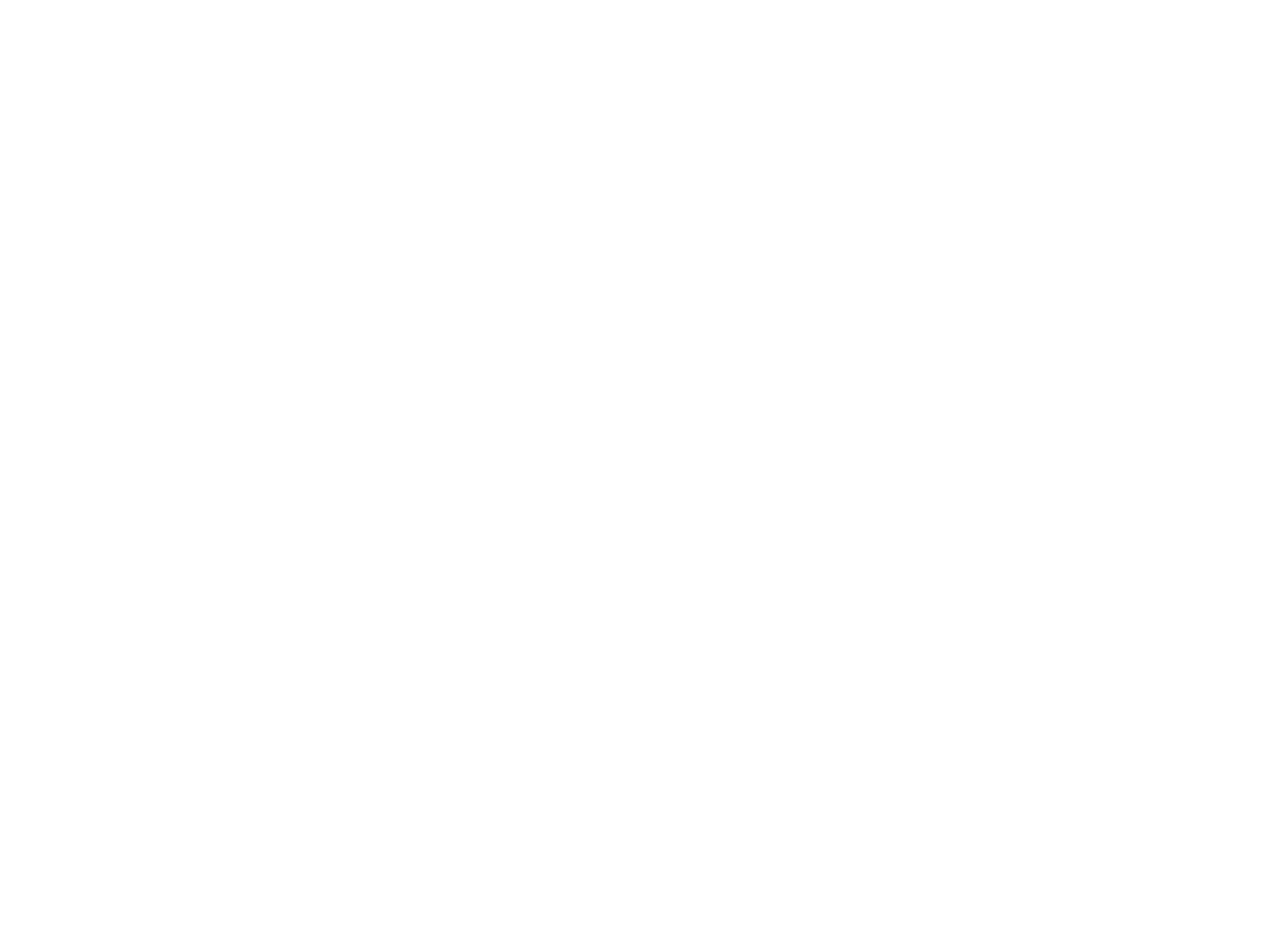
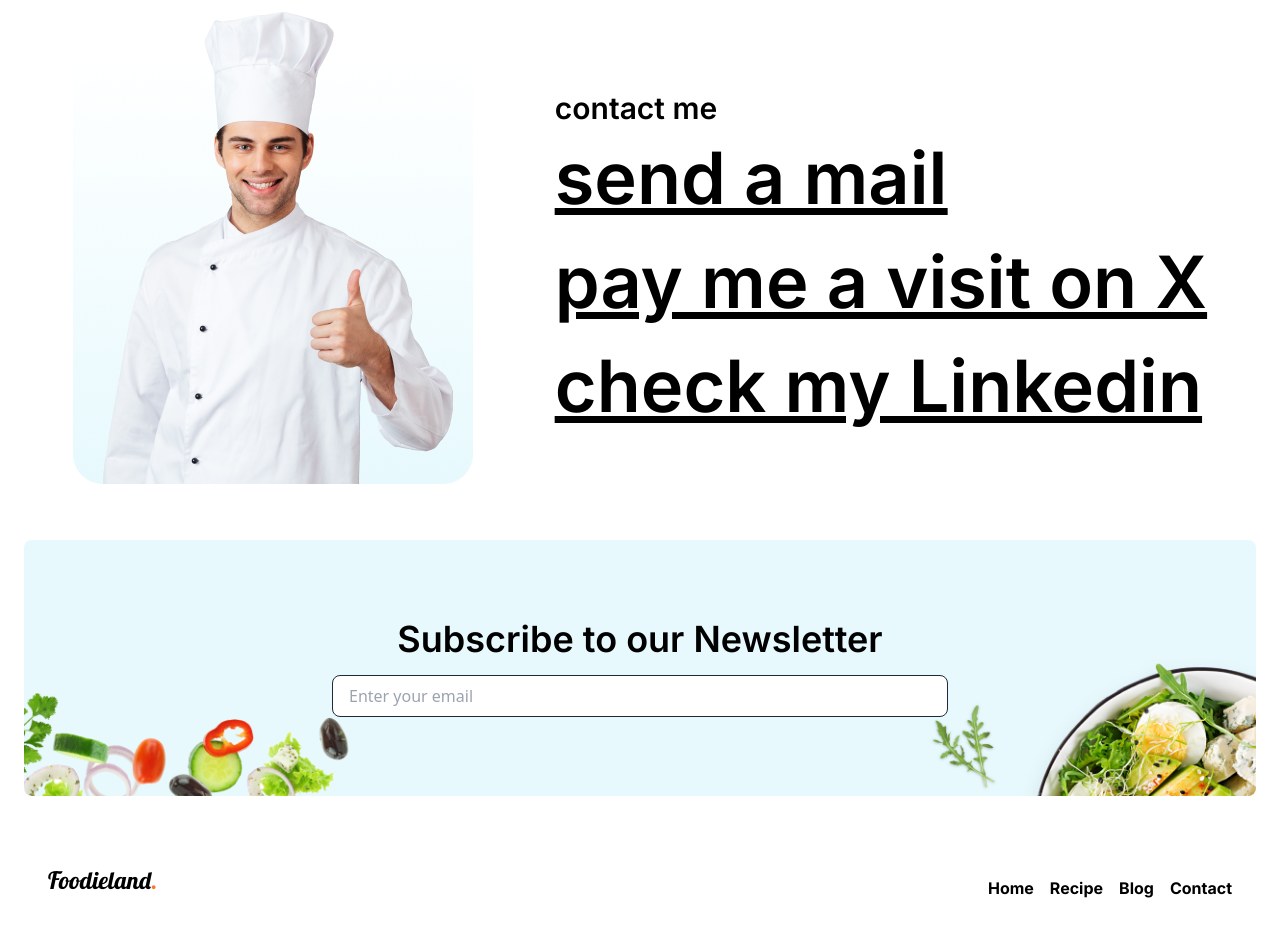
Before and after one commit to thamesblanq/recipesite-ts, a React (Vite) app: page /contact in a window 1280 px wide. Shown: the part 100-1036 px from the top of the page. Before the commit the page ends 800 px from the top, so only its background shows below. Built offline with nearby package versions, Linux system fonts and the light colour scheme.

Commit message:
Contact component created

```diff
--- a/src/App.tsx
+++ b/src/App.tsx
@@ -5,6 +5,7 @@
 import Content from "./components/Content";
 import Login from "./components/Login";
 import Signup from "./components/Signup";
+import Contact from "./components/Contact";
 
 function App() {
 
@@ -24,6 +25,7 @@
 
         <Route path="login" element={<Login />} />
         <Route path="signup" element={<Signup />} />
+        <Route path="contact" element={<Contact />} />
 
 
 
--- /dev/null
+++ b/src/components/Contact.tsx
@@ -0,0 +1,27 @@
+import contactpic from "../images/contactpic.png"
+
+const Contact = () => {
+
+    const content = (
+        <>
+        <section className="p-4 mt-24 mb-10" id="head">
+          <div className="flex items-center flex-col-reverse md:flex-row justify-around px-4">
+              <div>
+                <img src={contactpic} alt="sculpted head" loading="lazy"></img>
+              </div>
+              <div>
+                <p className="font-semibold text-3xl font-inter py-4 text-black">contact me</p>
+                <div className="flex flex-col gap-y-8">
+                  <p className="font-inter font-semibold text-4xl md:text-7xl underline hover:text-blue-600 duration-500 ease-in-out text-black"><a href="mailto:ericobiwulu@gmail.com" target="blank_" aria-label="Send a mail" rel="noopener noreferrer">send a mail</a></p>
+                  <p className="font-inter font-semibold text-4xl md:text-7xl underline hover:text-purple-600 duration-500 ease-in-out text-black"><a href="https://twitter.com/lyfof_thames" target="blank_" rel="noopener noreferrer">pay me a visit on X</a></p>
+                  <p className="font-inter font-semibold text-4xl md:text-7xl underline hover:text-pink-600 duration-500 ease-in-out text-black"><a href="https://www.linkedin.com/in/obiwulu-god-swill-eric-485627224/" target="blank_" rel="noopener noreferrer">check my Linkedin</a></p>
+                </div>
+              </div>
+          </div>
+        </section>
+        </>
+    )
+  return content
+}
+
+export default Contact
--- a/src/components/Footer.tsx
+++ b/src/components/Footer.tsx
@@ -3,7 +3,7 @@
 
 const Footer = () => {
   return (
-    <footer className="p-6 mt-12">
+    <footer className="px-6 my-4">
       <div className="flex flex-col items-center gap-10">
 
         {/* Subscription Section */}
@@ -15,7 +15,7 @@
         </div>
 
         {/* Navigation Section */}
-        <div className="w-full p-6 rounded-lg flex flex-col md:flex-row items-center md:justify-between space-y-4 border-b-2 border-slate-800">
+        <div className="w-full p-6 rounded-lg flex flex-col md:flex-row items-center md:justify-between space-y-4">
           <h1 className="text-2xl text-black font-lobster">
             <Link to="/">Foodieland<span className="text-[#FF7426]">.</span></Link>
           </h1>
```
Also changed, not shown: src/images/contactpic.png (added).
